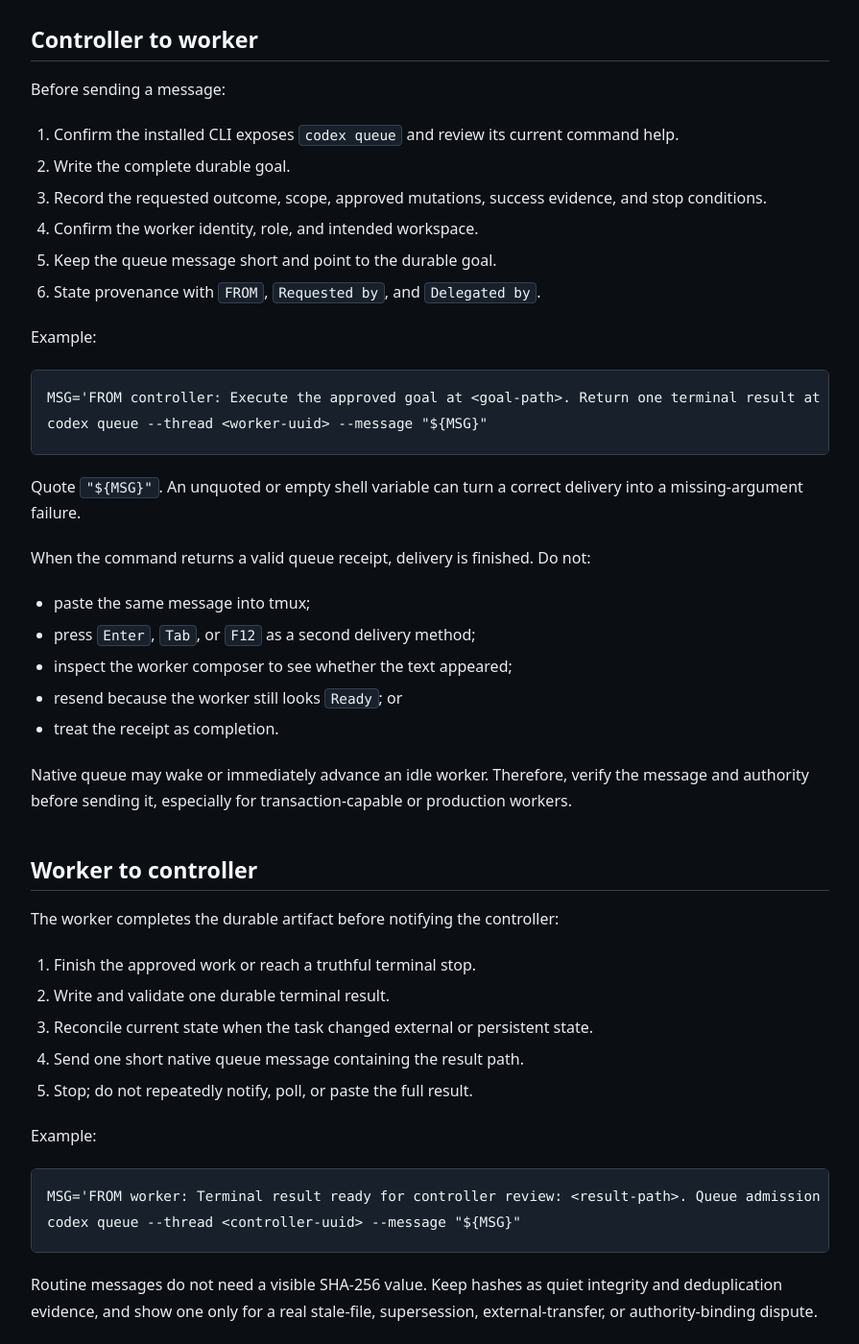
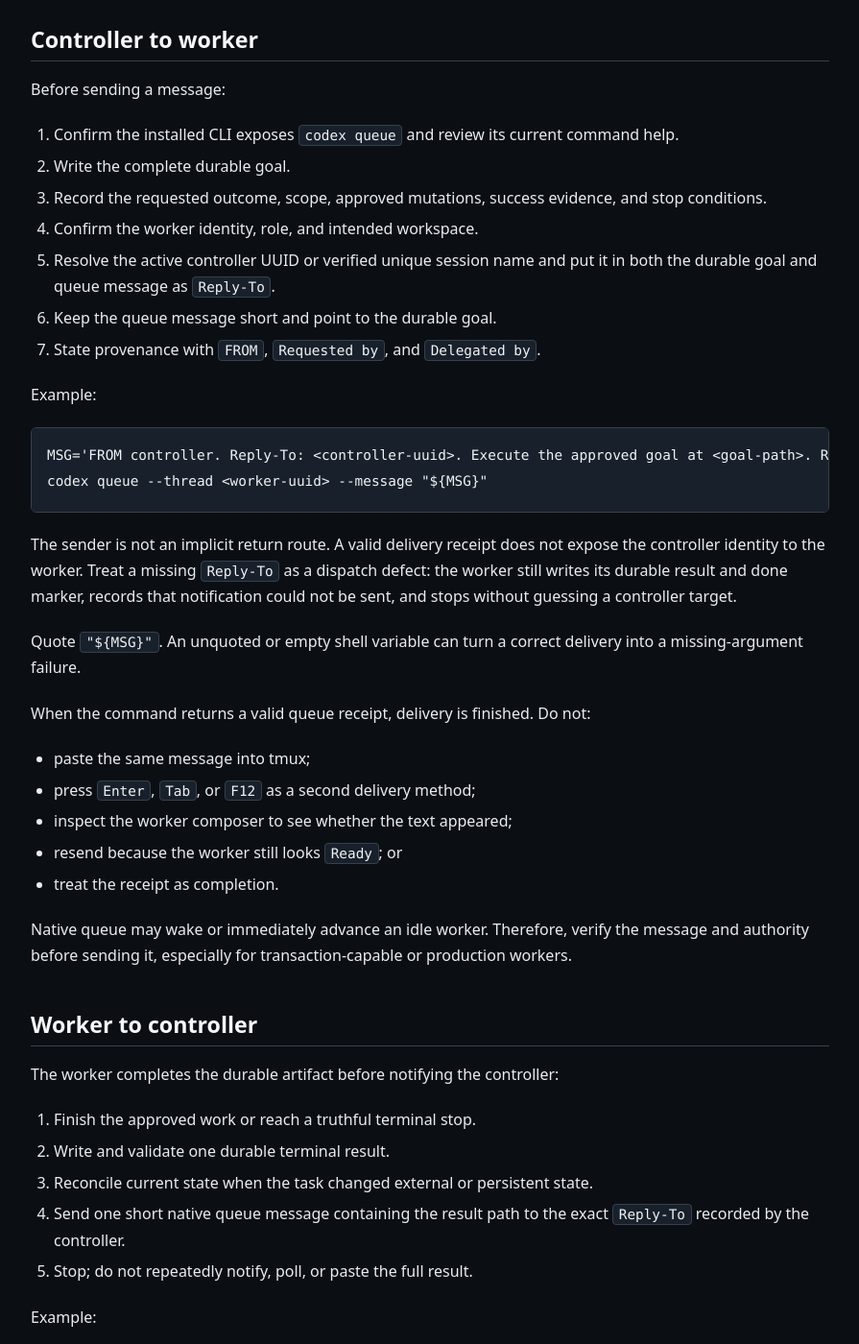
Before and after one commit to amitkarpe/agent-os, a Jekyll site: the page built from kb/playbooks/delegation/codex-native-controller-worker-protocol.md, in a window 1280 px wide and 1400 px high, scrolled down 1738 px. Shown: the whole window at 96% size, without its empty margins (192-1087 px from the left). Built offline with Jekyll 4.4.1, drawn with Linux system fonts in a browser that asks for light colours; some of the changed text lies outside the part shown.

Commit message:
Require explicit controller reply routes

````diff
--- a/kb/playbooks/delegation/codex-native-controller-worker-protocol.md
+++ b/kb/playbooks/delegation/codex-native-controller-worker-protocol.md
@@ -84,15 +84,23 @@ Before sending a message:
 3. Record the requested outcome, scope, approved mutations, success evidence,
    and stop conditions.
 4. Confirm the worker identity, role, and intended workspace.
-5. Keep the queue message short and point to the durable goal.
-6. State provenance with `FROM`, `Requested by`, and `Delegated by`.
+5. Resolve the active controller UUID or verified unique session name and put
+   it in both the durable goal and queue message as `Reply-To`.
+6. Keep the queue message short and point to the durable goal.
+7. State provenance with `FROM`, `Requested by`, and `Delegated by`.
 
 Example:
 
 ```bash
-MSG='FROM controller: Execute the approved goal at <goal-path>. Return one terminal result at the goal-defined path. Queue admission is not execution or completion.'
+MSG='FROM controller. Reply-To: <controller-uuid>. Execute the approved goal at <goal-path>. Return one terminal result at the goal-defined path, then notify Reply-To. Queue admission is not execution or completion.'
 codex queue --thread <worker-uuid> --message "${MSG}"
 ```
+
+The sender is not an implicit return route. A valid delivery receipt does not
+expose the controller identity to the worker. Treat a missing `Reply-To` as a
+dispatch defect: the worker still writes its durable result and done marker,
+records that notification could not be sent, and stops without guessing a
+controller target.
 
 Quote `"${MSG}"`. An unquoted or empty shell variable can turn a correct
 delivery into a missing-argument failure.
@@ -116,7 +124,8 @@ The worker completes the durable artifact before notifying the controller:
 1. Finish the approved work or reach a truthful terminal stop.
 2. Write and validate one durable terminal result.
 3. Reconcile current state when the task changed external or persistent state.
-4. Send one short native queue message containing the result path.
+4. Send one short native queue message containing the result path to the exact
+   `Reply-To` recorded by the controller.
 5. Stop; do not repeatedly notify, poll, or paste the full result.
 
 Example:
@@ -137,6 +146,15 @@ the goal. For stateful or risky work, acceptance normally requires both:
 
 - the durable result; and
 - fresh current-state verification.
+
+For a POC or MVP, acceptance also requires a KISS diff gate: compare against
+the recorded base commit, inspect `git diff --stat`, check for overlap with
+existing implementation paths, and evaluate the goal's target, normal variance,
+and hard-stop envelope. A justified same-path variance may be accepted. A
+technically passing result with an unnecessary new runner, dependency,
+framework, service, cloud resource/authority, parallel path, optional polish,
+or more than twice the target is unaccepted until reduced or explicitly
+approved by Amit.
 
 Use truthful terminal states such as `SUCCESS`, `HEALTHY/ARMED/NO_ACTION`,
 `PARTIAL`, `BLOCKED`, `FAILED`, or `UNKNOWN_PENDING`. A chat message, queue
@@ -206,6 +224,7 @@ ambiguous or possibly executed state until it is reconciled.
       reviewed.
 - [ ] Each worker has one intended role and workspace.
 - [ ] Goals and results are durable files.
+- [ ] Every dispatched goal and queue message contains an exact `Reply-To`.
 - [ ] Queue messages contain provenance and one exact artifact path.
 - [ ] A valid receipt ends delivery; no tmux or key fallback follows it.
 - [ ] The Agent Command Center is used for visibility, not proof.
````
